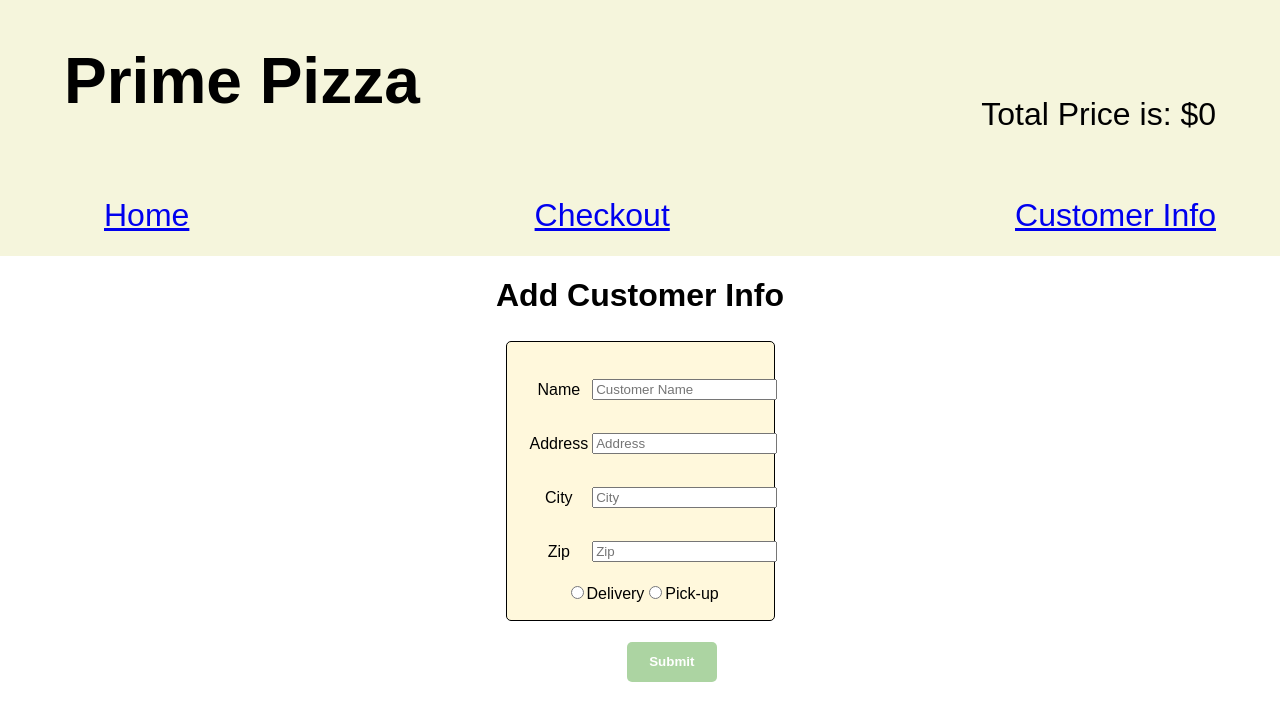
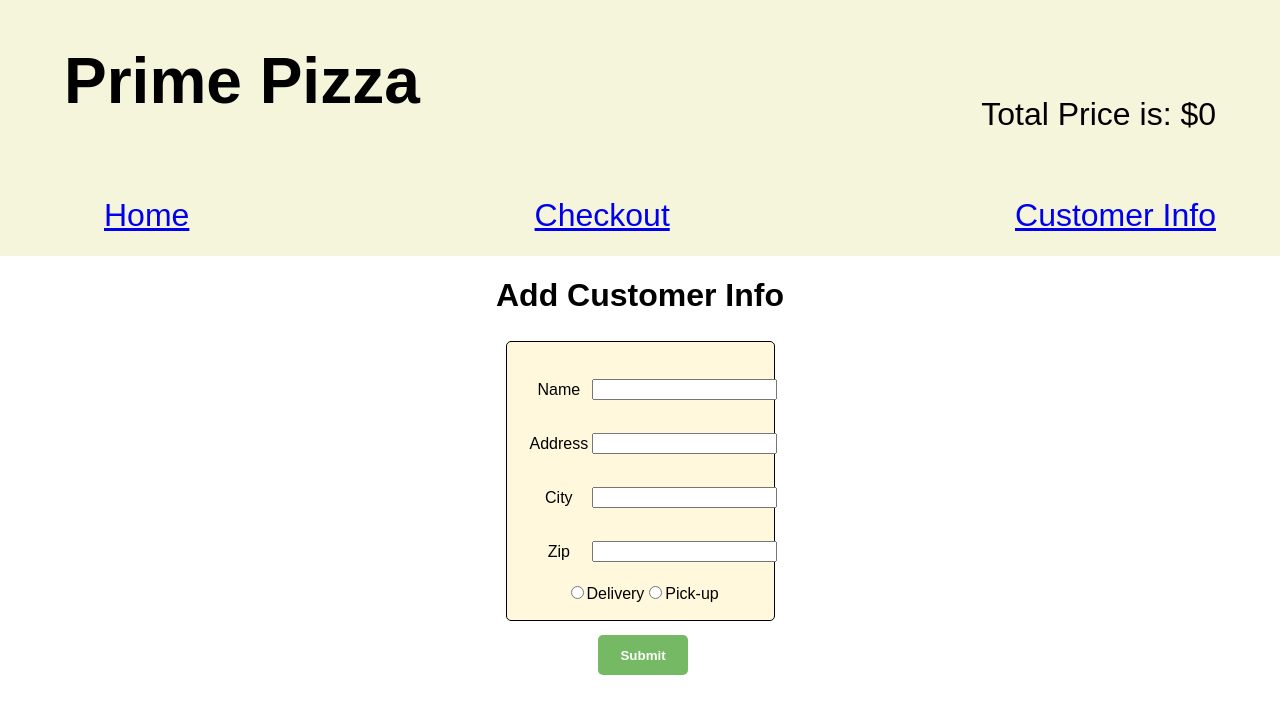
Before and after one commit to LanceLRG/redux-pizza-parlor-master, a React (Create React App) app: page /#/customerinfo in a window 1280 px wide. Shown: the top 720 px of the page. Built offline with nearby package versions, Linux system fonts and the light colour scheme.

Commit message:
merge them together

```diff
--- a/src/components/CustomerInfo/CustomerInfo.css
+++ b/src/components/CustomerInfo/CustomerInfo.css
@@ -24,9 +24,9 @@ left: 21%;
     border-radius: 5px;
     background-color: rgb(118, 185, 101);
     position: absolute;
-    right: 44%;
+    right: 32%;
+    bottom: -20%;
     height: 40px;
     width: 90px;
-    opacity: 0.6;
     transition: 0.3s;
 }
--- a/src/components/CustomerInfo/CustomerInfo.jsx
+++ b/src/components/CustomerInfo/CustomerInfo.jsx
@@ -38,6 +38,7 @@ function CustomerInfo() {
         setInputCity('');
         setInputZip('');
         setType('');
+
     };
 
     return (
@@ -52,7 +53,6 @@ function CustomerInfo() {
                             </td>
                             <td>
                                 <input onChange={(event) => setInputName(event.target.value)}
-                                    placeholder="Customer Name"
                                     value={inputName} />
                             </td>
                         </tr>
@@ -62,7 +62,6 @@ function CustomerInfo() {
                             </td>
                             <td>
                                 <input onChange={(event) => setInputAddress(event.target.value)}
-                                    placeholder="Address"
                                     value={inputAddress} />
                             </td>
                         </tr>
@@ -72,7 +71,6 @@ function CustomerInfo() {
                             </td>
                             <td>
                                 <input onChange={(event) => setInputCity(event.target.value)}
-                                    placeholder="City"
                                     value={inputCity} />
                             </td>
                         </tr>
@@ -82,23 +80,22 @@ function CustomerInfo() {
                             </td>
                             <td>
                                 <input onChange={(event) => setInputZip(event.target.value)}
-                                    placeholder="Zip"
                                     value={inputZip} />
                             </td>
                         </tr>
                         <tr id='radio-btns'>
                             <td>
-                                <input type="radio" name="type" id="delivery" onClick={() => setType('Delivery')}/>
+                                <input type="radio" name="acquisitionType" value="0" id="delivery" onClick={() => setType('Delivery')} />
                                 <label for='delivery'>Delivery</label>
-                            {/* </td>
-                            <td> */}
-                                <input type="radio" name="type" id="pick-up" onClick={() => setType('Pick-up')}/>
+                                <input type="radio" name="acquisitionType" vaule="0" id="pick-up" onClick={() => setType('Pick-up')} />
                                 <label for='pick-up'>Pick-up</label>
                             </td>
                         </tr>
+                        <tr>
+                            <p><input id='submit-btn' type="submit" value="Submit" /></p>
+                        </tr>
                     </tbody>
                 </table>
-                <p><input id='submit-btn' type="submit" value="Submit" /></p>
             </form>
         </>
     );
```
